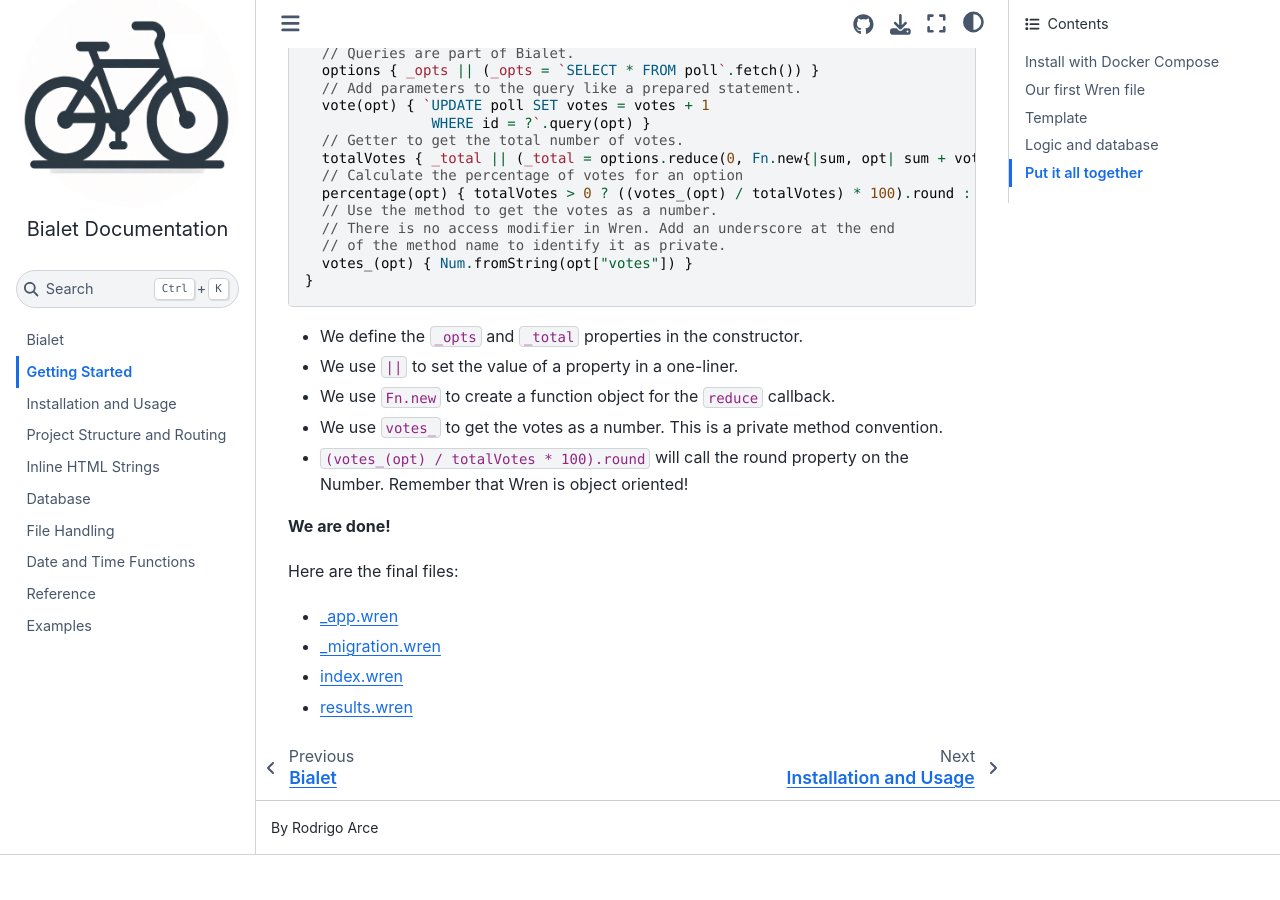
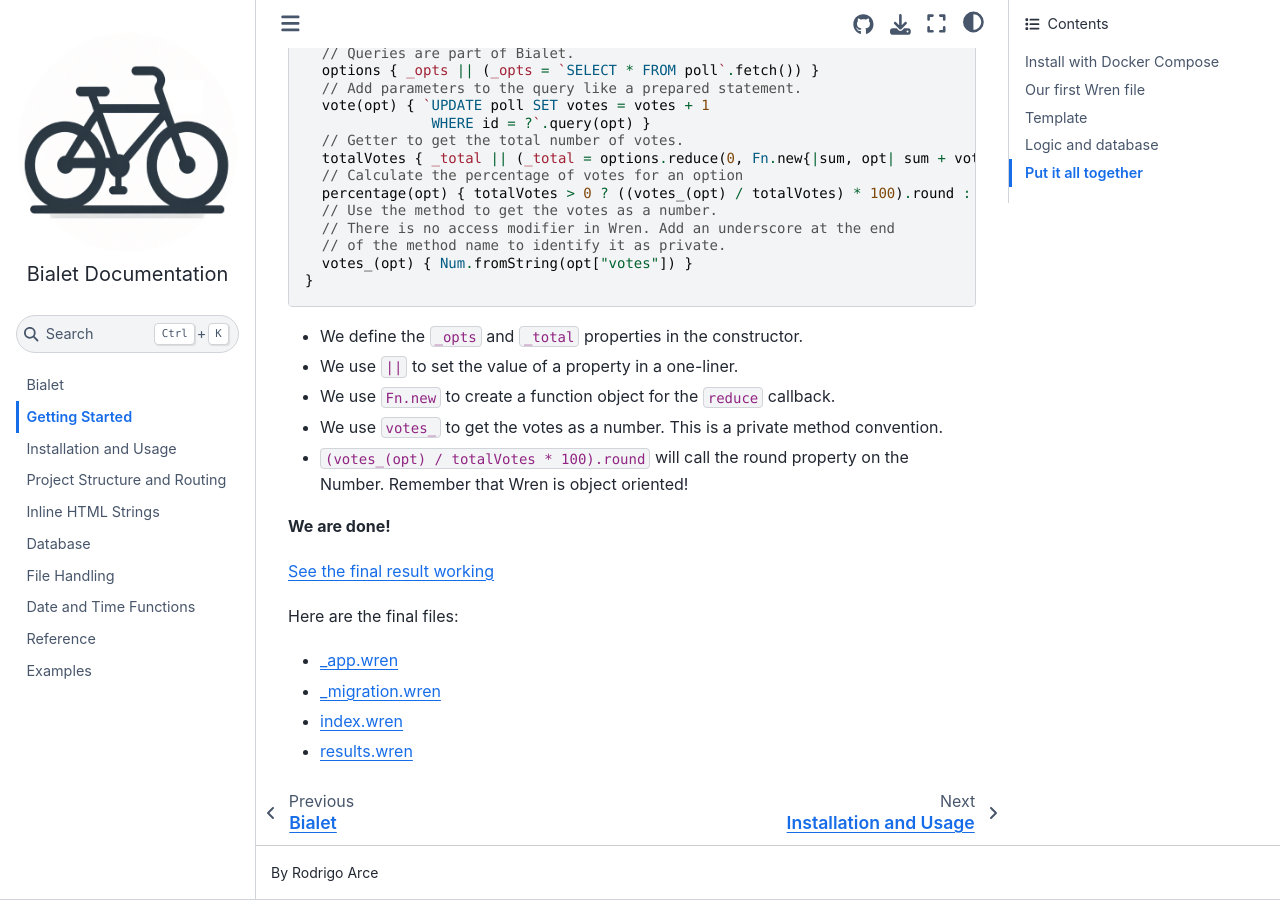
Before and after one commit to bialet/bialet, a Sphinx documentation site: the page built from docs/getting-started.md, in a window 1280 px wide and 900 px high, scrolled down 10123 px. Built offline with Sphinx 7.4.7 and the Sphinx Book theme 1.1.4, drawn with Linux system fonts in a browser that asks for light colours; before the commit the page ends 10978 px from its top, so only the background shows below that.

Commit message:
Add online Poll to the documentation

```diff
--- a/docs/getting-started.md
+++ b/docs/getting-started.md
@@ -467,6 +467,8 @@
 
 **We are done!**
 
+[See the final result working](https://poll.bialet.dev/)
+
 Here are the final files:
 
 * [_app.wren](getting-started/3-final/_app.wren)
```
